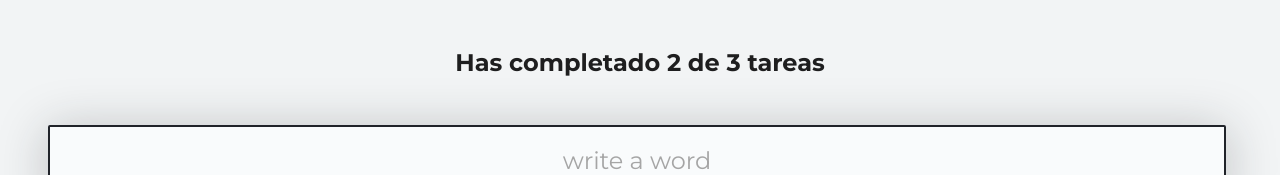
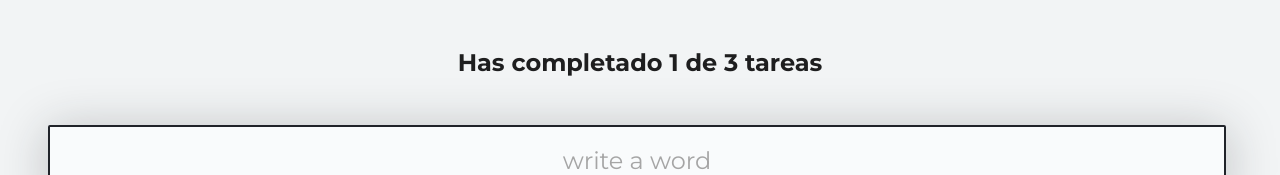
Before and after one commit to My-courses-complete/React, a React (Vite) app: page / in a window 1280 px wide. Shown: the top 175 px of the page. Built offline with nearby package versions, Linux system fonts and the light colour scheme.

Commit message:
Count and Search TODO

```diff
--- a/src/App.jsx
+++ b/src/App.jsx
@@ -4,20 +4,35 @@ import { TodoSearch } from "./components/TodoSearch.jsx";
 import { TodoList } from "./components/TodoList.jsx";
 import { TodoItem } from "./components/TodoItem.jsx";
 import { CreateTodoButton } from "./components/CreateTodoButton.jsx";
+import React from "react";
 
+const defaultTodos = [
+  { text: "Cortar cebolla", completed: true },
+  { text: "Tomar curso de React", completed: false },
+  { text: "Otra TODO", completed: false },
+];
 function App() {
-  const todos = [
-    { text: "Cortar cebolla", completed: true },
-    { text: "Tomar curso de React", completed: false },
-    { text: "Otra TODO", completed: false },
-  ];
+  const [todos, setTodos] = React.useState(defaultTodos)
+  const [searchValue, setSearchValue] = React.useState('')
+
+  const completedTodos = todos.filter(todo => todo.completed).length
+  const totalTodos = todos.length
+
+  let searchedTodos = []
+
+  if(!searchValue.length >= 1){
+    searchedTodos = todos
+  } else {
+    const regex = new RegExp(searchValue, 'gi')
+    searchedTodos = todos.filter(todo => todo.text.match(regex)) || []
+  }
 
   return (
     <>
-      <TodoCounter />
-      <TodoSearch />
+      <TodoCounter total={totalTodos} completed={completedTodos}/>
+      <TodoSearch searchValue={searchValue} setSearchValue={setSearchValue}/>
       <TodoList>
-        {todos.map((todo, index) => (
+        {searchedTodos.map((todo, index) => (
           <TodoItem key={index} text={todo.text} completed={todo.completed}/>
         ))}
       </TodoList>
--- a/src/components/TodoCounter.jsx
+++ b/src/components/TodoCounter.jsx
@@ -1,8 +1,8 @@
 import React from "react";
 import '../styles/TodoCounter.css'
 
-function TodoCounter() {
-  return <h2 className="TodoCounter">Has completado 2 de 3 tareas</h2>;
+function TodoCounter({completed, total}) {
+  return <h2 className="TodoCounter">Has completado {completed} de {total} tareas</h2>;
 }
 
 export { TodoCounter };
--- a/src/components/TodoSearch.jsx
+++ b/src/components/TodoSearch.jsx
@@ -1,11 +1,8 @@
 import React from "react";
 import "../styles/TodoSearch.css";
 
-function TodoSearch() {
-  const [searchValue, setSearchValue] = React.useState("");
-
+function TodoSearch({searchValue, setSearchValue}) {
   const onSearchValueChange = (event) => {
-    console.log(event.target.value);
     setSearchValue(event.target.value);
   };
   return (
```
